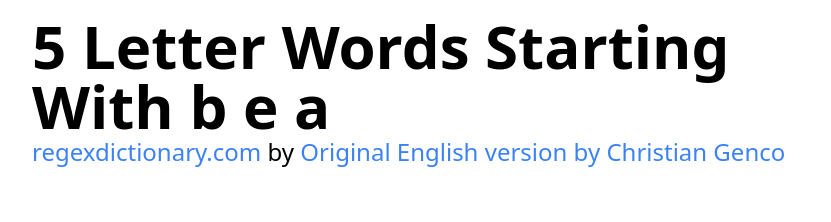
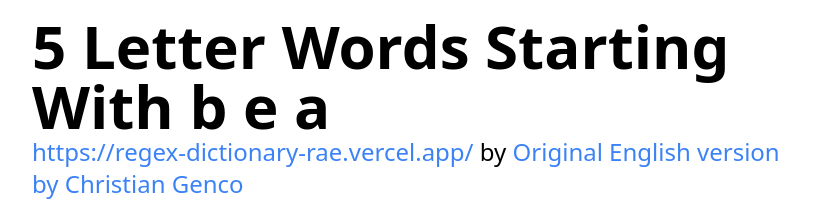
Before and after one commit to dariocohen/regex-dictionary-rae, a Next.js app: page /5-letter-word-starting-with-bea in a window 1280 px wide. Shown: the top 222 px of the page, without its empty margins (224-1055 px from the left). Built offline with nearby package versions, Linux system fonts and the light colour scheme.

Commit message:
update links

```diff
--- a/components/Search.js
+++ b/components/Search.js
@@ -77,7 +77,7 @@ export default function Search({ defaultRegex = "" }) {
       {/* button to share this URL on mobile */}
       {regex && regex !== defaultRegex && (
         <CopyButton
-          url={`https://regexdictionary.com/regex?r=${encodeURIComponent(
+          url={`https://regex-dictionary-rae.vercel.app/regex?r=${encodeURIComponent(
             regex
           )}`}
         />
--- a/pages/[slug].tsx
+++ b/pages/[slug].tsx
@@ -22,13 +22,12 @@ export default function SeoPage({ title, regex, slug }) {
       <Meta
         title={title}
         description="List of matching dictionary words for Wordle, Scrabble, or Crosswords to find words containing certain letters in different positions using Regular Expressions in spanish."
-        image={`https://www.regexdictionary.com/api/og.png?slug=${slug}`}
       />
       <main>
         <h1 className="mt-4 text-6xl font-bold">{title}</h1>
         <h2 className="text-2xl">
           <Link href="/" className="hover:underline text-blue-500">
-            regexdictionary.com
+            https://regex-dictionary-rae.vercel.app/
           </Link>{" "}
           by{" "}
           <a
--- a/pages/index.tsx
+++ b/pages/index.tsx
@@ -11,7 +11,7 @@ export default function Home() {
       <Meta
         title="RegEx RAE Spanish Dictionary Word Search"
         description="Regular expression dictionary word search for Wordle, Scrabble, or Crosswords to find words containing certain letters in different positions."
-        image="https://www.regexdictionary.com/api/og.png"
+        image="https://regex-dictionary-rae.vercel.app/api/og.png"
       />
       <main>
         <h1 className="mt-4 text-6xl font-bold">RegEx RAE Spanish Dictionary</h1>
--- a/pages/regex.js
+++ b/pages/regex.js
@@ -15,7 +15,7 @@ export default function Home() {
       <Meta
         title="RegEx Dictionary Word Search"
         description="Regular expression dictionary word search for Wordle, Scrabble, or Crosswords to find words containing certain letters in different positions."
-        image="https://www.regexdictionary.com/api/og.png"
+        image="https://regex-dictionary-rae.vercel.ap/api/og.png"
       />
       <main>
         <h1 className="mt-4 text-6xl font-bold">RegEx Dictionary</h1>
--- a/pages/sitemap.xml.js
+++ b/pages/sitemap.xml.js
@@ -6,7 +6,7 @@ function generateSiteMap() {
      ${Object.entries(seo)
        .map(([slug, { title }]) => {
          return `
-       <url><loc>https://regexdictionary.com/${slug}</loc></url>
+       <url><loc>https://regex-dictionary-rae.vercel.app/${slug}</loc></url>
      `;
        })
        .join("")}
```
